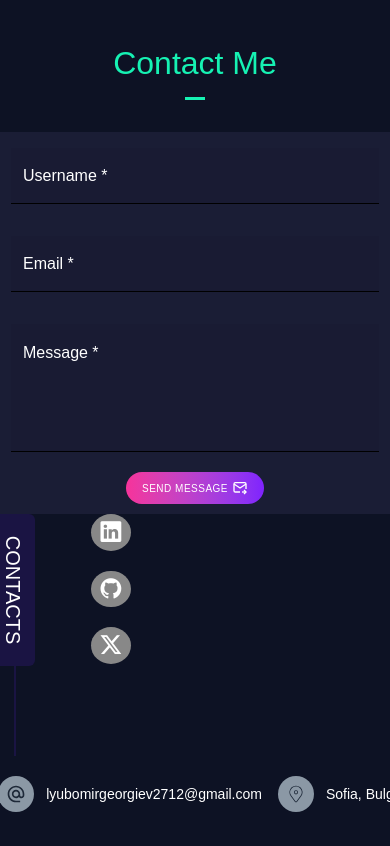
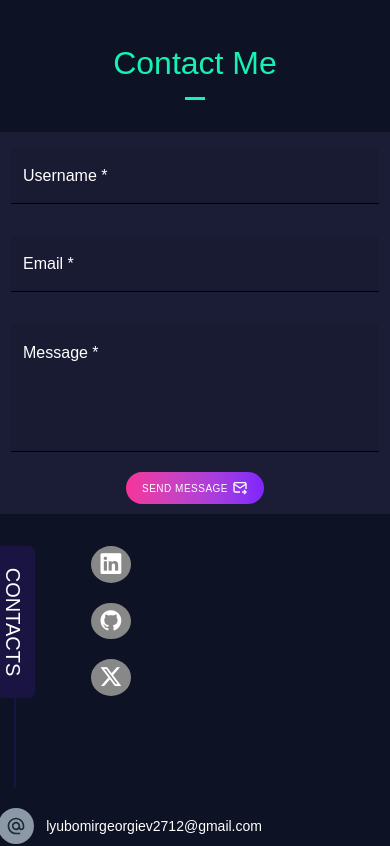
Before and after one commit to lyubomir2712/Portfolio, a React (Vite) app: page / in a window 390 px wide. Shown: the part 6340-7186 px from the top of the page. Built offline with nearby package versions, Linux system fonts and the light colour scheme.

Commit message:
made contact section fully respnosive

```diff
--- a/src/Components/ContactSection/ContactSection.css
+++ b/src/Components/ContactSection/ContactSection.css
@@ -258,9 +258,7 @@ textarea:focus, textarea:not(:placeholder-shown) {
 
 
 
-
-
-@media(min-width: 750px) and (max-width: 1380px) {
+@media(max-width: 1380px) {
     .contact-section {
         margin: 0 auto;
     }
@@ -278,6 +276,17 @@ textarea:focus, textarea:not(:placeholder-shown) {
 
     .contacts-cell2 {
         align-items: flex-start;
+    }
+
+    .email-location-container{
+        flex-direction: row;
+    }
+
+}
+
+@media(min-width: 750px) and (max-width: 1380px) {
+
+    .contacts-cell2 {
         width: 52rem !important;
     }
 
@@ -286,30 +295,18 @@ textarea:focus, textarea:not(:placeholder-shown) {
     }
 
     .email-location-container{
-        flex-direction: row;
         gap: 5rem;
     }
 }
 
 
 @media(min-width: 590px) and (max-width: 749px) {
-    .contact-section {
-        margin: 0 auto;
-    }
-
-    .contact-container {
-        display: flex;
-        flex-direction: column;
-        align-items: center;
-        gap: 2rem;
-    }
 
     .contact-form{
         width: 35rem;
     }
 
     .contacts-cell2 {
-        align-items: flex-start;
         width: 42rem !important;
     }
 
@@ -317,9 +314,27 @@ textarea:focus, textarea:not(:placeholder-shown) {
         width: 33rem !important;
     }
 
+    .contacts-buttons-container{
+        padding-left: 3.7rem !important;
+    }
+
+    .email-location-container{
+        gap: 5rem;
+    }
+}
+
+@media (max-width: 589px) {
+
+    .contact-form{
+        width: 25rem;
+    }
 
     .contacts-cell2 {
-        align-items: flex-start;
+        width: 32rem !important;
+    }
+
+    .input-container, .textarea-container {
+        width: 23rem !important;
     }
 
     .contacts-buttons-container{
@@ -327,47 +342,7 @@ textarea:focus, textarea:not(:placeholder-shown) {
     }
 
     .email-location-container{
-        flex-direction: row;
-        gap: 5rem;
-    }
-}
-
-@media (max-width: 589px) {
-    .contact-section {
-        margin: 0 auto;
-    }
-
-    .contact-container {
-        display: flex;
         flex-direction: column;
-        align-items: center;
-        gap: 0;
-    }
-
-    .contact-form{
-        width: 25rem;
-    }
-
-    .contacts-cell2 {
-        align-items: flex-start;
-        width: 32rem !important;
-    }
-
-    .input-container, .textarea-container {
-        width: 23rem !important;
-    }
-
-
-    .contacts-cell2 {
-        align-items: flex-start;
-    }
-
-    .contacts-buttons-container{
-        padding-left: 3.7rem !important;
-    }
-
-    .email-location-container{
-        flex-direction: row;
         gap: 1rem;
     }
 
```
